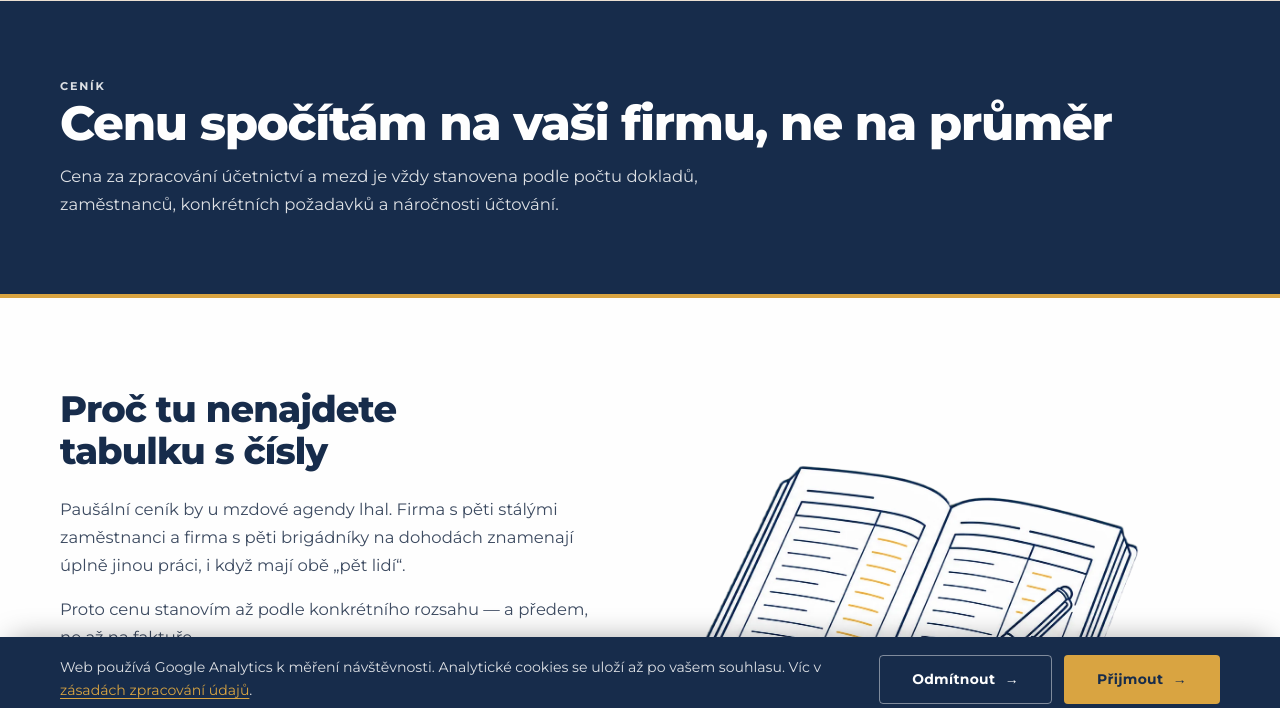
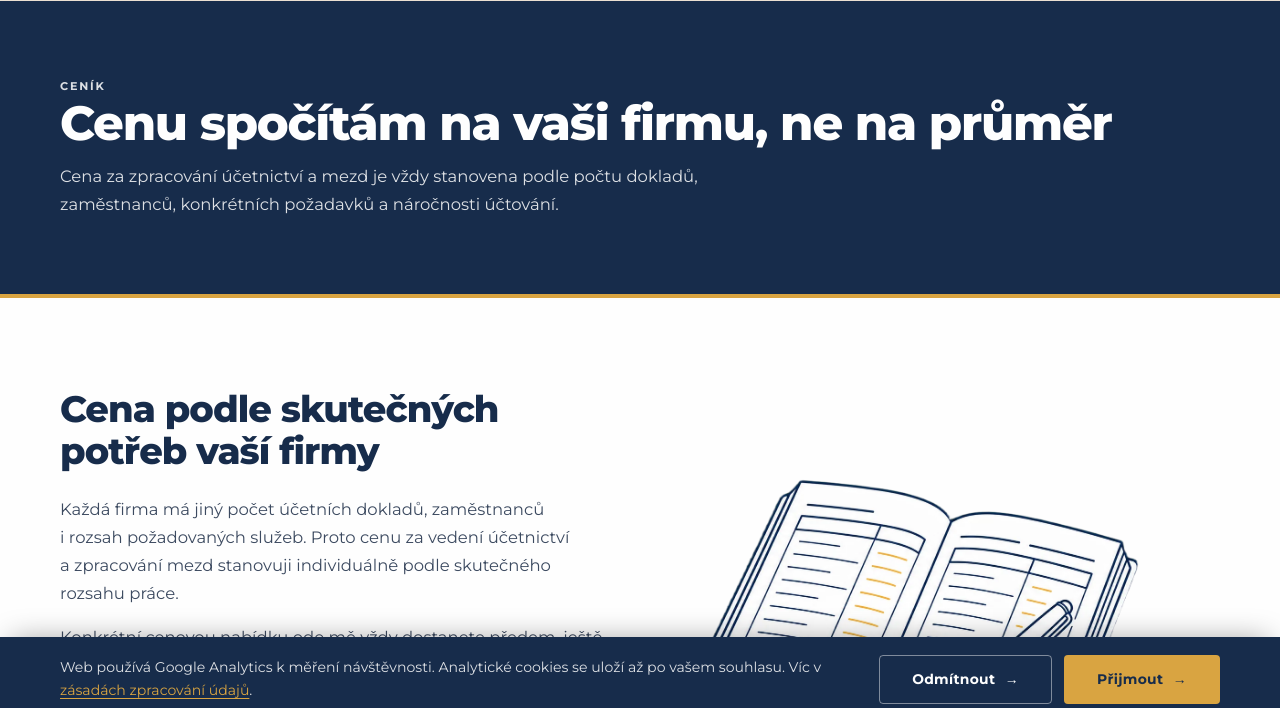
Before and after one commit to RD-mzdy-ucetnictvi/rdmzdyaucto.cz, a plain HTML site: page cenik.html in a window 1280 px wide. Shown: the part 78-786 px from the top of the page. Drawn offline with Linux system fonts and the light colour scheme.

Commit message:
Uprava textu Ceniku - ucetnictvi a mzdy

```diff
--- a/cenik.html
+++ b/cenik.html
@@ -62,9 +62,9 @@
   <section class="section">
     <div class="wrap split">
       <div class="reveal">
-        <h2>Proč tu nenajdete tabulku s čísly</h2>
-        <p>Paušální ceník by u mzdové agendy lhal. Firma s pěti stálými zaměstnanci a firma s pěti brigádníky na dohodách znamenají úplně jinou práci, i když mají obě „pět lidí“.</p>
-        <p>Proto cenu stanovím až podle konkrétního rozsahu — a předem, ne až na faktuře.</p>
+        <h2>Cena podle skutečných potřeb vaší firmy</h2>
+        <p>Každá firma má jiný počet účetních dokladů, zaměstnanců i&nbsp;rozsah požadovaných služeb. Proto cenu za vedení účetnictví a&nbsp;zpracování mezd stanovuji individuálně podle skutečného rozsahu práce.</p>
+        <p>Konkrétní cenovou nabídku ode mě vždy dostanete předem, ještě před zahájením spolupráce.</p>
         <div class="note-box">
           <p><strong>Úvodní konzultace a odhad nacenění jsou zdarma.</strong> Nezávazně si projdeme, co potřebujete, a dostanete konkrétní číslo.</p>
         </div>
```
